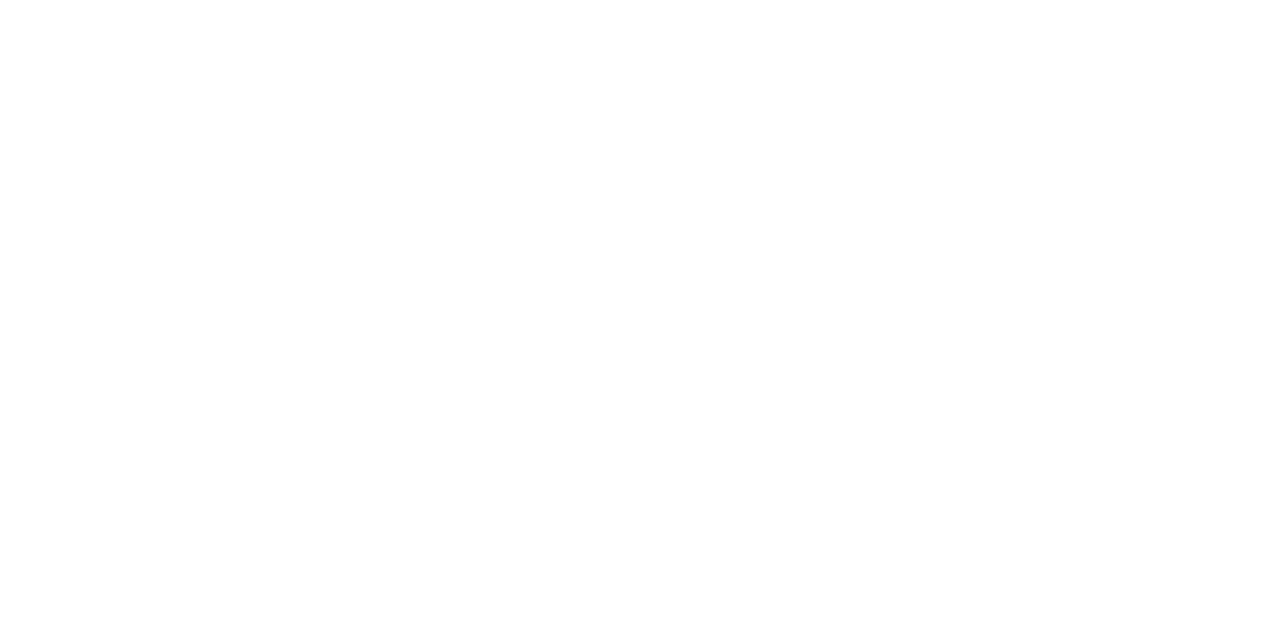
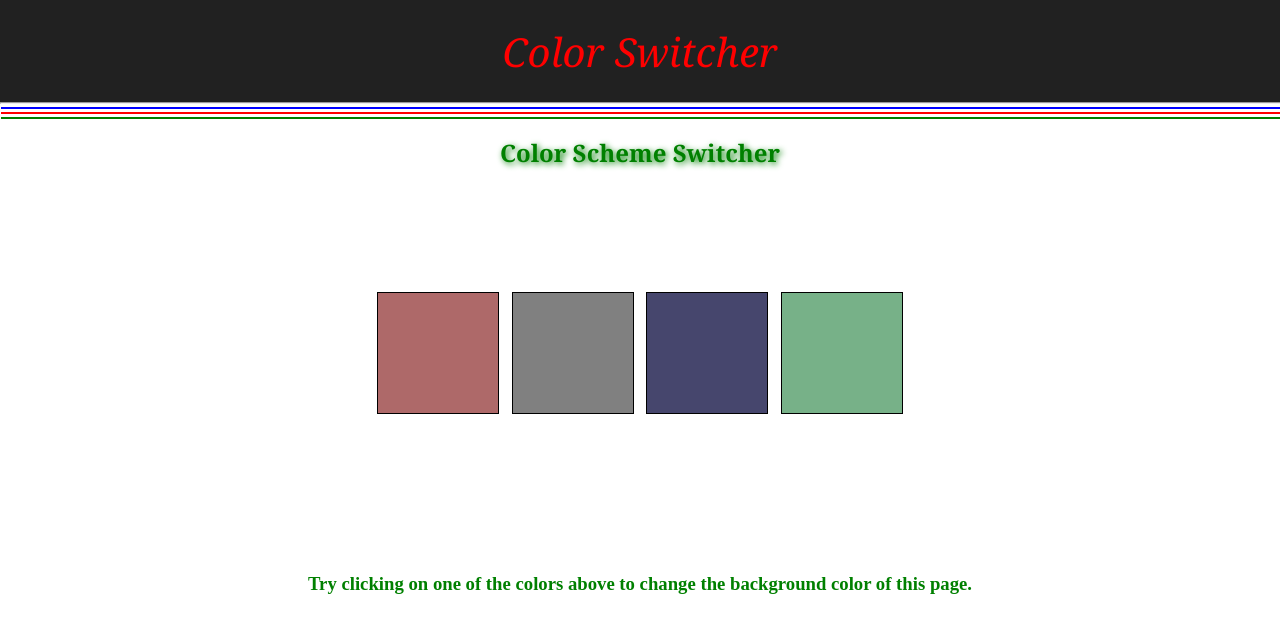
Before and after one commit to Nikhilesh0231/JavaScriptProjects, a plain HTML site: page colorChanger/index.html in a window 1280 px wide. Drawn offline with Linux system fonts and the light colour scheme.

Commit message:
ColorChanger

```diff
--- a/colorChanger/index.html
+++ b/colorChanger/index.html
@@ -3,9 +3,24 @@
 <head>
   <meta charset="UTF-8">
   <meta name="viewport" content="width=device-width, initial-scale=1.0">
-  <title>Document</title>
+  <title>Color Switcher</title>
+  <link rel="stylesheet" href="style.css">
 </head>
 <body>
-
-</body>
+  <header class="header"><span>Color Switcher</span></header>
+  <hr class="hr">
+  <div class="body">
+  <div class="body1">
+    <h2 class="name">Color Scheme Switcher</h2>
+    <div class="color-container">
+      <div id="1" class="colorbox one"></div>
+      <div id="2" class="colorbox two"></div>
+      <div id="3" class="colorbox three"></div>
+      <div id="4" class="colorbox four"></div>
+    </div>
+    <h3 class="des">Try clicking on one of the colors above to change the background color of this page.</h3>
+  </div>
+  </div>
+  </body>
+<script src="script.js"></script>
 </html>
--- /dev/null
+++ b/colorChanger/script.js
@@ -0,0 +1,18 @@
+const bgBody = document.querySelector(".body");
+
+
+const firstColor = document.getElementById('1');
+const secondColor = document.getElementById('2');
+const thirdColor = document.getElementById('3');
+const fourthColor = document.getElementById('4');
+
+function Selection(colorElement) {
+   bgBody.className = '';
+   bgBody.classList.add(colorElement.classList[1]); // Add new class
+}
+
+// Example: Attach event listeners to the color elements
+firstColor.addEventListener("click", () => Selection(firstColor));
+secondColor.addEventListener("click", () => Selection(secondColor));
+thirdColor.addEventListener("click", () => Selection(thirdColor));
+fourthColor.addEventListener("click", () => Selection(fourthColor));
--- /dev/null
+++ b/colorChanger/style.css
@@ -0,0 +1,80 @@
+body{
+  margin: 0;
+  padding: 0;
+
+}
+.body{
+
+}
+.body1{
+  display: flex;
+  flex-direction: column;
+  justify-content: center;
+  align-items: center;
+}
+.header{
+  display: flex;
+  height: 10vh;
+  background-color: #212121;
+  color: White;
+  justify-content: center;
+  align-items: center;
+  padding: 11px;
+}
+
+.header span{
+  font-size: 2.5rem;
+  font-style: italic;
+  font-family: Cambria, Cochin, Georgia, Times, 'Times New Roman', serif;
+  color: red;
+}
+.hr{
+  margin: 0;
+  padding: 0;
+  width: 100%;
+  box-shadow: 1px 5px blue, 1px 10px red, 1px 15px green;
+}
+.name{
+  margin: 1rem;
+  padding: 1rem;
+  text-align: center;
+  font-family: Cambria, Cochin, Georgia, Times, 'Times New Roman', serif;
+  color: green;
+  text-shadow:  2px 2px 6px green;
+}
+
+
+.color-container{
+  display: flex;
+  flex-direction: row;
+  width: 48vw;
+  height: 30vh;
+  justify-content: center;
+  align-items: center;
+  gap: 0.8rem;
+  background-color: white;
+  margin-top: 2rem;
+}
+
+.colorbox{
+  width: 120px;
+  height: 120px;
+  border: 1px solid black;
+}
+
+.one{
+  background-color: rgb(174, 105, 105);
+}
+.two{
+  background-color: gray;
+}
+.three{
+  background-color: rgb(70, 70, 109);
+}
+.four{
+  background-color: rgb(119, 177, 136);
+}
+.des{
+  margin-top: 100px;
+  color: green;
+}
```
